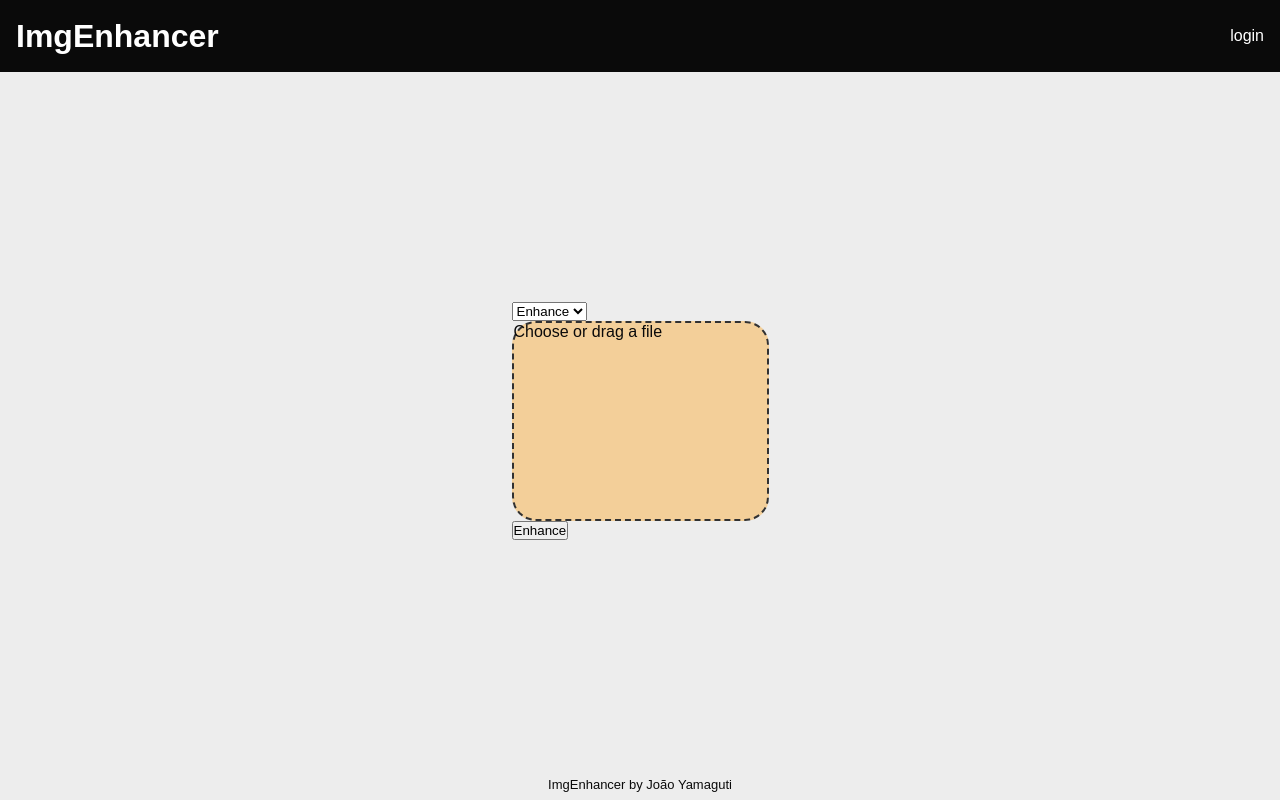
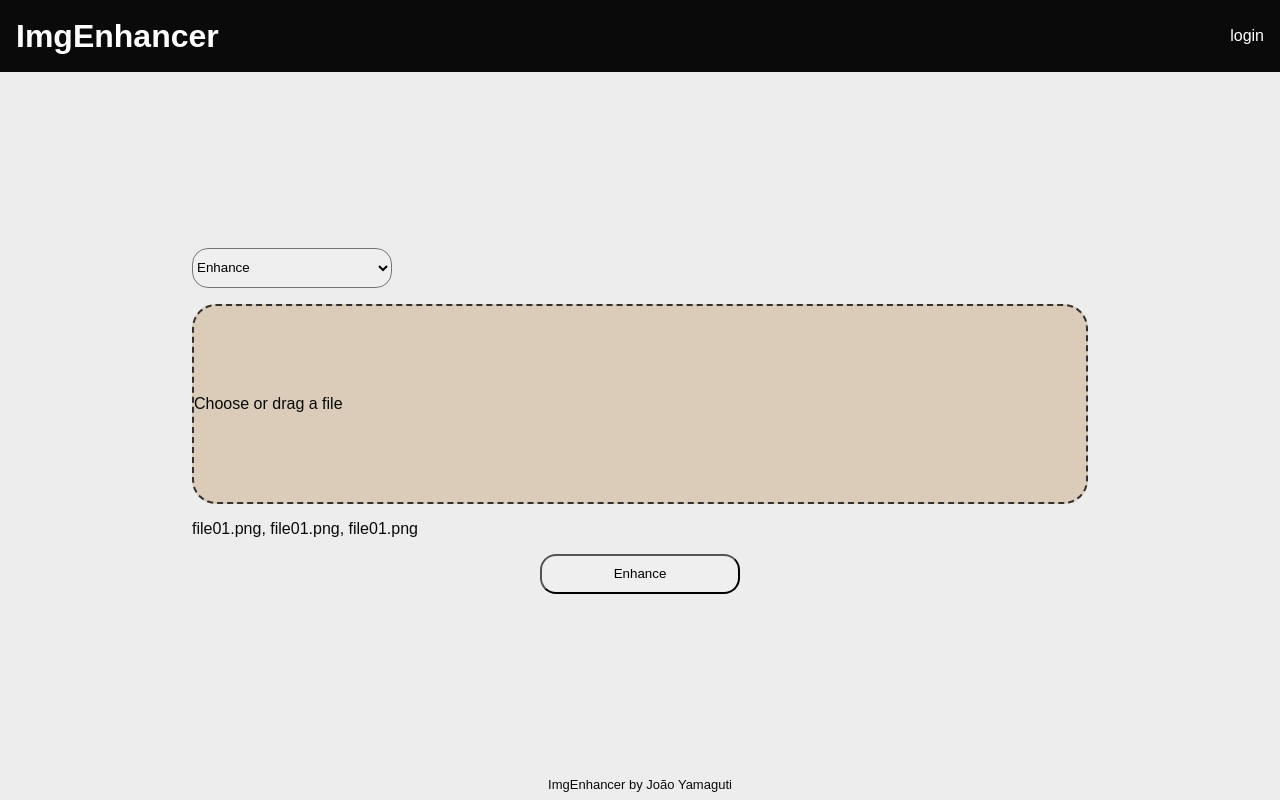
Before and after one commit to JoaoYamaguti/ImgEnhancer, a Next.js app: page /enhancer in a window 1280 px wide. Built offline with nearby package versions, Linux system fonts and the light colour scheme.

Commit message:
base form layout

```diff
--- a/src/app/components/footer/style.scss
+++ b/src/app/components/footer/style.scss
@@ -1,4 +1,5 @@
 footer {
+    justify-content: flex-end;
 
     padding: 0.5rem;
 
--- a/src/app/enhancer/page.tsx
+++ b/src/app/enhancer/page.tsx
@@ -6,7 +6,8 @@ export default function Page() {
     return (
         <main className={styles.enhancer}>
 
-            <div>
+            <form action="" className={styles.form}>
+
                 <select name="options" id="options">
                     <option value="enhance">Enhance</option>
                     <option value="upscale">Upscale</option>
@@ -17,9 +18,16 @@ export default function Page() {
                     <input type="file" name="file" id="file" multiple />
                 </div>
 
+                <ul>
+                    <li>file01.png</li>
+                    <li>file01.png</li>
+                    <li>file01.png</li>
+
+                </ul>
+
                 <button>Enhance</button>
 
-            </div>
+            </form>
 
         </main>
     )
--- a/src/app/enhancer/style.module.scss
+++ b/src/app/enhancer/style.module.scss
@@ -1,23 +1,64 @@
 @import '../styles/settings.module.scss';
 
-.enhancer {
+.form {
+    display: flex;
+    flex-flow: column nowrap;
+    justify-content: space-between;
+    gap: 1rem;
 
-    background-color: $background;
+    select {
+        inline-size: 200px;
+        block-size: 40px;
+
+        border-radius: 16px;
+    }
+
+    select:focus {
+        border: 0.9px solid #0a0a0a;
+    }
+
+    ul {
+
+        display: inline;
+
+        list-style: none;
+
+        li{
+            display: inline;
+
+        }
+
+        li::after{
+            content: ', ';
+        }
+        li:last-child::after{
+            content: '';
+        }
+    }
+
+    button {
+        align-self: center;
+
+        inline-size: 200px;
+        block-size: 40px;
+        border-radius: 16px;
+
+    }
 }
 
 .field {
-    max-inline-size: 800px;
-    height: 200px;
+    inline-size: 70vw;
+    block-size: 200px;
+
+    display: flex;
+    justify-items: center;
+    align-items: center;
 
     margin: auto;
     border: 2px dashed rgb(49, 49, 49);
     border-radius: 24px;
 
-    /* display: flex;
-    justify-items: center;
-    align-items: center; */
-
-    background-color: rgba(255, 155, 4, 0.356);
+    background-color: rgb(218, 204, 184);
 
     input[type='file'] {
         height: 100%;
@@ -33,6 +74,4 @@
         position: absolute;
         cursor: pointer;
     }
-
-
 }
--- a/src/app/globals.scss
+++ b/src/app/globals.scss
@@ -1,26 +1,26 @@
 @import './styles/settings.module.scss';
-
-body {
-  block-size: 100vh;
-
-  display: flex;
-  flex-flow: column;
-  justify-content: space-between;
-
-  align-items: center;
-
-  background-color: $background;
-  color: $font;
-  font-family: Arial, Helvetica, sans-serif;
-  -webkit-font-smoothing: antialiased;
-  -moz-osx-font-smoothing: grayscale;
-
-}
 
 * {
   box-sizing: border-box;
   padding: 0;
   margin: 0;
+}
+
+body {
+
+  background-color: $background;
+  color: $font;
+  font-family: Arial, Helvetica, sans-serif;
+
+  overflow-x: hidden;
+}
+
+.main-container{
+  height: 100vh;
+  display: flex;
+  flex-flow: column;
+  justify-content: space-between;
+  align-items: center;
 }
 
 a {
--- a/src/app/layout.tsx
+++ b/src/app/layout.tsx
@@ -32,12 +32,15 @@ export default function RootLayout({
       <body
       // className={`${geistSans.variable} ${geistMono.variable}`}
       >
+        <main className="main-container">
 
-        <Header />
+          <Header />
 
-        {children}
+          {children}
 
-        <Footer />
+          <Footer />
+        </main>
+
       </body>
     </html>
   );
```
Also changed, not shown: src/app/styles/settings.module.scss (line endings or trailing spaces).
